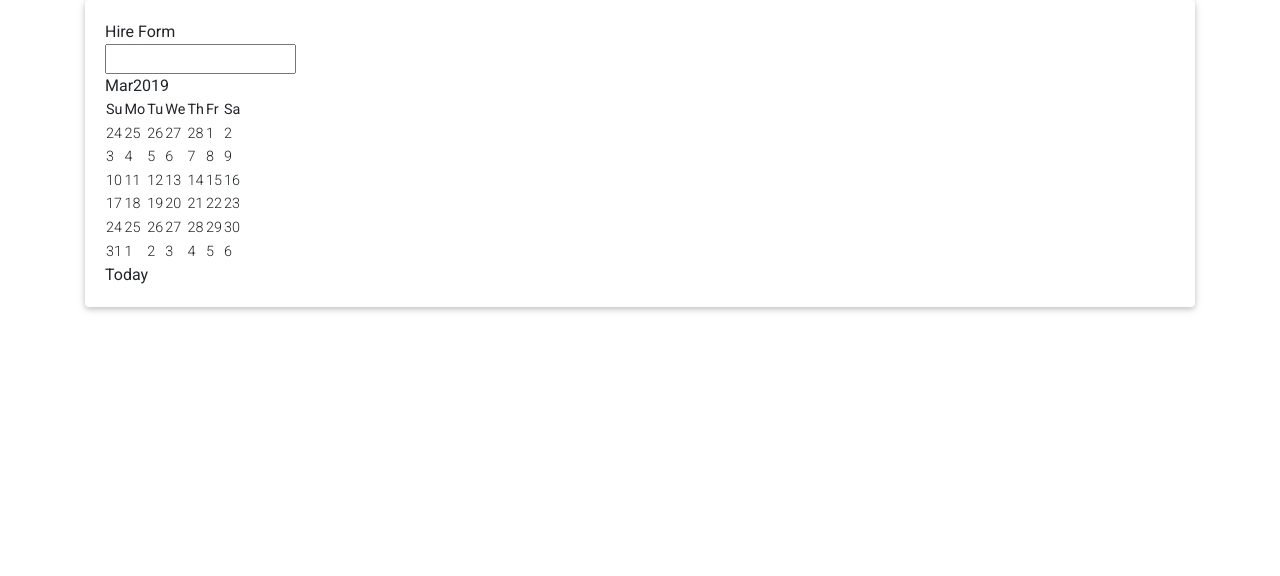
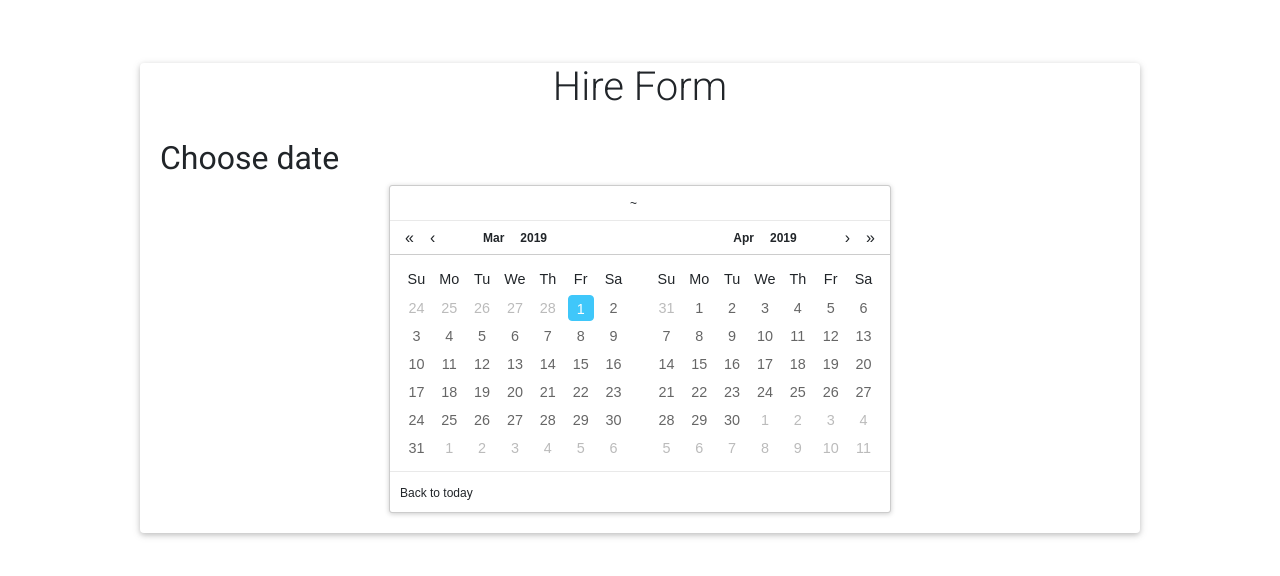
Before and after one commit to maximiliangarmatsch/rentdevelopers, a React (Create React App) app: page /hire in a window 1280 px wide. Shown: the top 576 px of the page. Built offline with nearby package versions, Linux system fonts and the light colour scheme.

Commit message:
added range calendar

```diff
--- /dev/null
+++ b/src/components/client/HireForm/HireForm.css
@@ -0,0 +1,13 @@
+.hireFormCard {
+  width: 80%;
+  margin: 5% auto;
+}
+
+.hireFormCard h1, h2 {
+  text-align: center;
+  display: inline-block;
+}
+
+.rc-calendar {
+  margin: 0 auto;
+}
--- a/src/components/client/HireForm/HireForm.js
+++ b/src/components/client/HireForm/HireForm.js
@@ -1,21 +1,26 @@
 import React, {Component} from "react";
 import { MDBContainer, MDBRow, MDBCol, MDBCard, MDBCardUp, MDBCardImage, MDBCardBody, MDBBtn } from "mdbreact";
-import Calendar from 'rc-calendar';
+import RangeCalendar from 'rc-calendar/lib/RangeCalendar';
+import 'rc-calendar/assets/index.css';
+import "./HireForm.css";
 
 class HireForm extends Component {
 	render() {
 		return (
-			<MDBContainer className="hireForm">
-				<MDBRow>
-					<MDBCol>
-						<MDBCard>
+			<MDBContainer fluid className="hireForm">
+
+						<MDBCard className="hireFormCard">
+							<h1>Hire Form</h1>
 							<MDBCardBody>
-								Hire Form
-								<Calendar />
+								<MDBRow>
+									<MDBCol>
+										<h2>Choose date</h2>
+										<RangeCalendar />
+									</MDBCol>
+								</MDBRow>
 							</MDBCardBody>
 						</MDBCard>
-					</MDBCol>
-				</MDBRow>
+
 			</MDBContainer>
 		)
 	}
```
